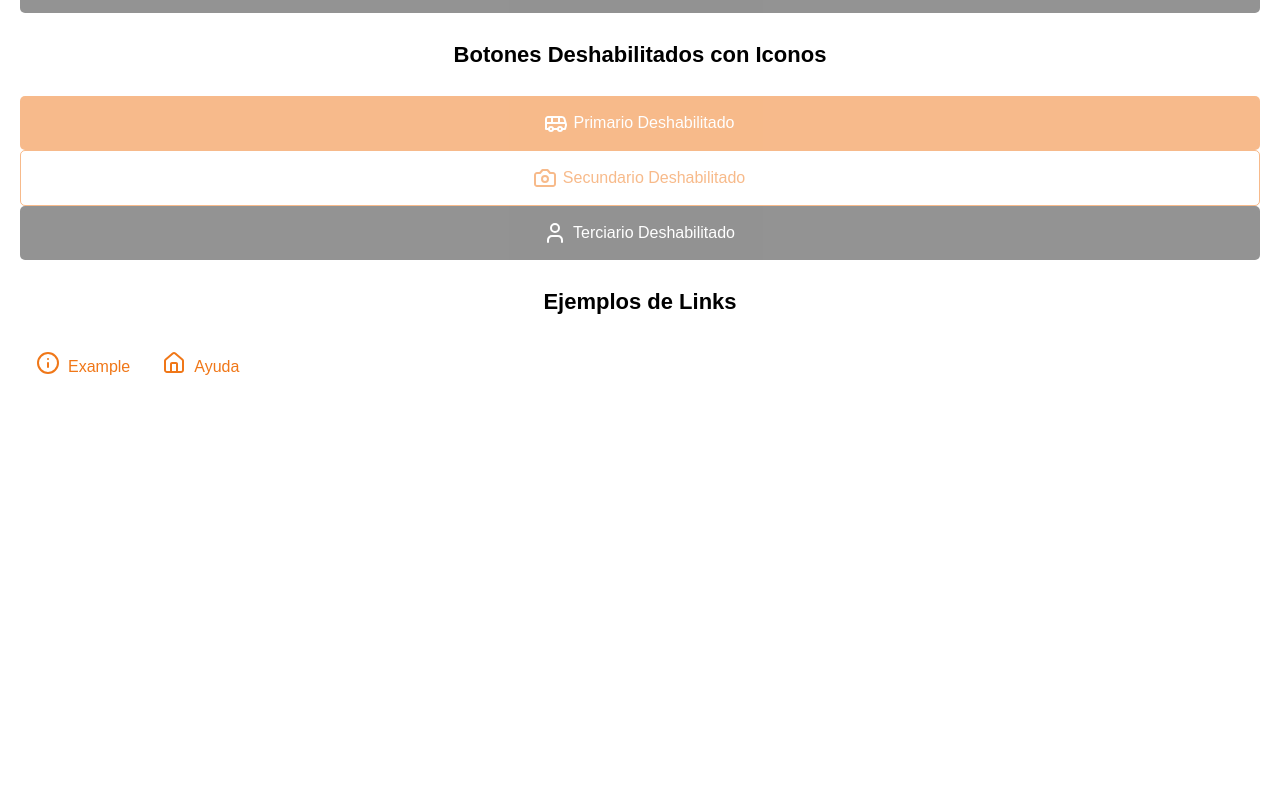
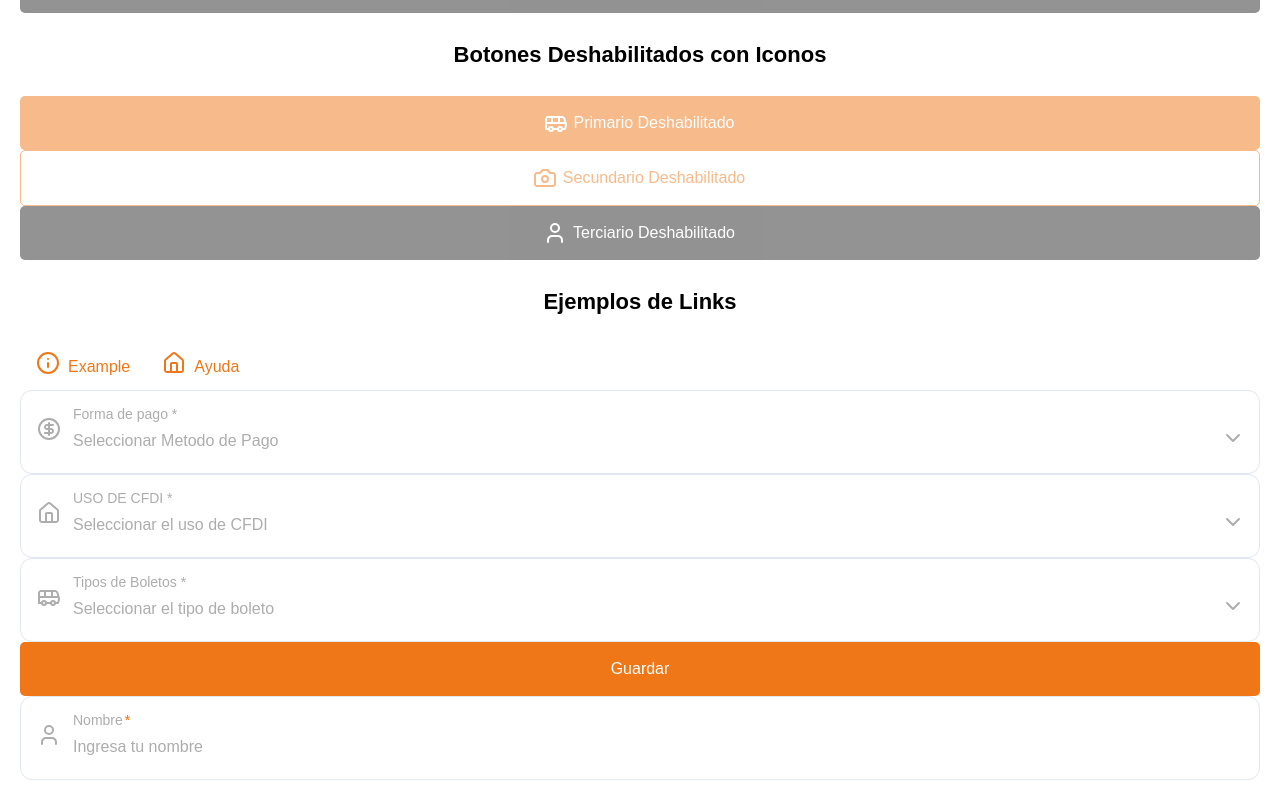
Before and after one commit to skibilling/SkibilingFront, an Angular app: page / in a window 1280 px wide. Shown: the part 772-1572 px from the top of the page. Before the commit the page ends 1182 px from the top, so only its background shows below. Built offline with nearby package versions, Linux system fonts and the light colour scheme.

Commit message:
select-fieldInput-field components

```diff
--- /dev/null
+++ b/src/app/components/atoms/input-field/input-field.component.css
@@ -0,0 +1,71 @@
+.input-field-container {
+    display: flex;
+    align-items: center;
+    gap: 12px;
+    width: 100%;
+    padding: 16px;
+    background: #FFFFFF;
+    border: 1px solid #E2E8F0;
+    border-radius: 12px;
+  }
+
+  .icon-wrapper {
+    display: flex;
+    align-items: center;
+    justify-content: center;
+    min-width: 24px;
+    height: 24px;
+  }
+
+  .content-wrapper {
+    flex: 1;
+    display: flex;
+    flex-direction: column;
+    gap: 4px;
+  }
+
+  .field-label {
+    font-size: 14px;
+    color: #ADADAD;
+    font-weight: 400;
+    line-height: 1;
+  }
+
+  .required {
+    color: #FF6B00;
+    margin-left: 2px;
+  }
+
+  .input-wrapper {
+    position: relative;
+    width: 100%;
+    display: flex;
+    align-items: center;
+  }
+
+  input {
+    width: 100%;
+    padding: 4px 0;
+    border: none;
+    background: transparent;
+    font-size: 16px;
+    color: #ADADAD;
+    outline: none;
+    line-height: 1.5;
+  }
+
+  input::placeholder {
+    color: #ADADAD;
+  }
+  span{
+    color: #ADADAD;
+  }
+  /* Estilos cuando hay valor seleccionado */
+  .has-selection .field-label {
+    color: #f07718;
+  }
+
+  .has-selection input {
+    color: #f07718;
+    font-weight: 500;
+  }
--- /dev/null
+++ b/src/app/components/atoms/input-field/input-field.component.html
@@ -0,0 +1,27 @@
+<div class="input-field-container" [class.has-selection]="value">
+    <div class="icon-wrapper">
+      <app-svg-icon
+        [icon]="icon"
+        [color]="value ? '#f07718' : '#ADADAD'"
+        width="24px"
+        height="24px">
+      </app-svg-icon>
+    </div>
+
+    <div class="content-wrapper">
+      <label class="field-label">
+        {{ label }}<span class="required" *ngIf="required">*</span>
+      </label>
+
+      <div class="input-wrapper">
+        <input
+          [type]="type"
+          [placeholder]="placeholder"
+          [required]="required"
+          [value]="value"
+          (input)="onInputChange($event)"
+          (focus)="onInputFocus()"
+          (blur)="onInputBlur()">
+      </div>
+    </div>
+  </div>
--- /dev/null
+++ b/src/app/components/atoms/input-field/input-field.component.ts
@@ -0,0 +1,38 @@
+import { Component, Input, Output, EventEmitter } from '@angular/core';
+import { CommonModule } from '@angular/common';
+import { FormsModule } from '@angular/forms';
+import { SvgIconComponent } from '../svg-icon/svg-icon.component';
+
+@Component({
+  selector: 'app-input-field',
+  standalone: true,
+  imports: [CommonModule, FormsModule, SvgIconComponent],
+  templateUrl: './input-field.component.html',
+  styleUrls: ['./input-field.component.css']
+})
+export class InputFieldComponent {
+  @Input() label: string = '';
+  @Input() placeholder: string = '';
+  @Input() icon: string = '';
+  @Input() type: string = 'text';
+  @Input() required: boolean = false;
+  @Input() value: string = '';
+
+  @Output() valueChange = new EventEmitter<string>();
+
+  isFocused: boolean = false;
+
+  onInputFocus(): void {
+    this.isFocused = true;
+  }
+
+  onInputBlur(): void {
+    this.isFocused = false;
+  }
+
+  onInputChange(event: Event): void {
+    const input = event.target as HTMLInputElement;
+    this.value = input.value;
+    this.valueChange.emit(this.value);
+  }
+}
--- a/src/app/components/atoms/select-field/select-field.component.css
+++ b/src/app/components/atoms/select-field/select-field.component.css
@@ -0,0 +1,116 @@
+.select-field-container {
+  display: flex;
+  align-items: center;
+  gap: 12px;
+  width: 100%;
+  padding: 16px;
+  background: #FFFFFF;
+  border: 1px solid #E2E8F0;
+  border-radius: 12px;
+}
+
+.icon-wrapper {
+  display: flex;
+  align-items: center;
+  justify-content: center;
+  min-width: 24px;
+  height: 24px;
+}
+
+.icon-wrapper img {
+  width: 24px;
+  height: 24px;
+}
+
+.content-wrapper {
+  flex: 1;
+  display: flex;
+  flex-direction: column;
+  gap: 4px;
+}
+
+/* Estilos por defecto (sin selección) */
+.field-label {
+  font-size: 14px;
+  color: #ADADAD;
+  font-weight: 400;
+  line-height: 1;
+}
+
+.required {
+  color: #FF6B00;
+  margin-left: 2px;
+}
+
+.select-wrapper {
+  position: relative;
+  width: 100%;
+  display: flex;
+  align-items: center;
+}
+
+select {
+  width: 100%;
+  padding: 4px 0;
+  border: none;
+  background: transparent;
+  font-size: 16px;
+  color: #ADADAD;
+  cursor: pointer;
+  appearance: none;
+  -webkit-appearance: none;
+  -moz-appearance: none;
+  line-height: 1.5;
+}
+
+select:focus {
+  outline: none;
+}
+
+/* Estilos cuando hay valor seleccionado */
+.has-selection .field-label {
+  color: #FF6B00;
+}
+
+.has-selection select {
+  color: #FF6B00;
+  font-weight: 500;
+}
+
+/* Estilos para las opciones del select */
+select option {
+  color: #2D3748;
+  background: white;
+  padding: 12px 16px;
+  font-size: 16px;
+  border-bottom: 1px solid #E2E8F0;
+}
+
+select option:hover {
+  background-color: #F7FAFC;
+}
+
+select option:checked {
+  background-color: #FFF5E6;
+  color: #f07718;
+  font-weight: 500;
+}
+
+.chevron-icon {
+  position: absolute;
+  right: 0;
+  top: 50%;
+  transform: translateY(-50%);
+  width: 20px;
+  height: 20px;
+  display: flex;
+  align-items: center;
+  justify-content: center;
+  pointer-events: none;
+}
+
+.chevron-icon img {
+  width: 24px;
+  height: 24px;
+  transition: transform 0.2s ease;
+}
--- a/src/app/components/atoms/select-field/select-field.component.html
+++ b/src/app/components/atoms/select-field/select-field.component.html
@@ -1 +1,31 @@
-<p>select-field works!</p>
+<div class="select-field-container" [class.has-selection]="selectedValue">
+  <div class="icon-wrapper">
+    <app-svg-icon
+      [icon]="icon"
+      [color]="selectedValue ? '#FF6B00' : '#ADADAD'"
+      width="24px"
+      height="24px">
+    </app-svg-icon>
+  </div>
+  <div class="content-wrapper">
+    <label class="field-label">
+      {{ label }} <!---<span class="required" *ngIf="required">*</span>!--->
+    </label>
+    <div class="select-wrapper" (click)="toggleDropdown()">
+      <select
+        [(ngModel)]="selectedValue"
+        [class.has-value]="selectedValue">
+        <option value="" disabled selected hidden>{{ placeholder }}</option>
+        <option *ngFor="let opt of options" [value]="opt.value">{{ opt.label }}</option>
+      </select>
+      <div class="chevron-icon">
+        <app-svg-icon
+          [icon]="isDropdownOpen ? 'ChevronUp.svg' : 'ChevronDown.svg'"
+          [color]="selectedValue ? '#f07718' : '#ADADAD'"
+          width="24px"
+          height="24px">
+        </app-svg-icon>
+      </div>
+    </div>
+  </div>
+</div>
--- a/src/app/components/atoms/select-field/select-field.component.ts
+++ b/src/app/components/atoms/select-field/select-field.component.ts
@@ -1,11 +1,77 @@
-import { Component } from '@angular/core';
+import { Component, Input, Output, EventEmitter, HostListener } from '@angular/core';
+import { CommonModule } from '@angular/common';
+import { FormsModule } from '@angular/forms';
+import { SvgIconComponent } from '../svg-icon/svg-icon.component';
+
+export interface Option{
+  label: string;
+  value: string;
+}
 
 @Component({
   selector: 'app-select-field',
-  imports: [],
   templateUrl: './select-field.component.html',
-  styleUrl: './select-field.component.css'
+  styleUrls: ['./select-field.component.css'],
+  standalone: true,
+  imports: [CommonModule, FormsModule, SvgIconComponent]
 })
 export class SelectFieldComponent {
+  @Input() label: string = 'Tipo de servicio';
+  @Input() placeholder: string = 'Seleccionar';
+  @Input() icon: string = '';
+  @Input() options: Option[] = [];
+  @Input() required: boolean = true;
+  @Input() initialValue: string = '';
 
+  @Output() selectionChange = new EventEmitter<{value: string, label: string}>();
+  @Output() selectedValueChange = new EventEmitter<string>();
+  isRequired: boolean = this.required;
+  selectedValue: string = '';
+  isDropdownOpen: boolean = false;
+
+  ngOnInit() {
+    if (this.initialValue) {
+      this.selectedValue = this.initialValue;
+    }
+  }
+
+  @HostListener('document:click', ['$event'])
+  onDocumentClick(event: MouseEvent) {
+    // Cerrar el dropdown cuando se hace clic fuera del componente
+    const target = event.target as HTMLElement;
+    if (!target.closest('.select-field-container')) {
+      this.isDropdownOpen = false;
+    }
+  }
+
+  toggleDropdown() {
+    this.isDropdownOpen = !this.isDropdownOpen;
+  }
+
+  onSelectionChange(value: string) {
+    this.selectedValue = value;
+    this.isDropdownOpen = false;
+    const selectedOption = this.options.find(opt => opt.value === value);
+    if (selectedOption) {
+      this.selectionChange.emit({
+        value: selectedOption.value,
+        label: selectedOption.label
+      });
+    }
+  }
+
+  // Método para validar si el campo está completo
+  isValid(): boolean {
+    if (this.required) {
+      return this.selectedValue !== '';
+    }
+    return true;
+  }
+
+  // Método para obtener el valor seleccionado
+  getValue(): {value: string, label: string} | null {
+    if (!this.selectedValue) return null;
+    const selectedOption = this.options.find(opt => opt.value === this.selectedValue);
+    return selectedOption || null;
+  }
 }
--- a/src/app/components/pages/tickets-page/tickets-page.component.html
+++ b/src/app/components/pages/tickets-page/tickets-page.component.html
@@ -152,4 +152,42 @@
   <app-link text="Example" icon="Info.svg" href="#"> </app-link>
 
   <app-link text="Ayuda" icon="House.svg" [routerLink]="['/help']"> </app-link>
+
+
+  <app-select-field
+  label="Forma de pago *"
+  placeholder="Seleccionar Metodo de Pago"
+  [options]="paymentMethodOptions"
+  icon="CircleDollarSign.svg"
+
+></app-select-field>
+
+<app-select-field
+  label="USO DE CFDI *"
+  placeholder="Seleccionar el uso de CFDI"
+  [options]="CFDIUsesOptions"
+  icon="House.svg"
+></app-select-field>
+
+<app-select-field
+  label="Tipos de Boletos *"
+  placeholder="Seleccionar el tipo de boleto"
+  [options]="ticketTypeOptions"
+  icon="Bus.svg"
+></app-select-field>
+
+<app-custom-button
+  type="primary"
+  text="Guardar"
+  (buttonClick)="getForms()"
+>
+</app-custom-button>
+
+<app-input-field
+  label="Nombre"
+  placeholder="Ingresa tu nombre"
+  icon="User.svg"
+  [required]="true">
+</app-input-field>
+
 </div>
--- a/src/app/components/pages/tickets-page/tickets-page.component.ts
+++ b/src/app/components/pages/tickets-page/tickets-page.component.ts
@@ -1,4 +1,4 @@
-import { Component } from '@angular/core';
+import { Component, ViewChild, ViewChildren, QueryList } from '@angular/core';
 import { RouterLink } from '@angular/router';
 import { CommonModule } from '@angular/common';
 import {
@@ -12,7 +12,8 @@ import {
 import { CustomButtonComponent } from '../../atoms/custom-button/custom-button.component';
 import { DividerComponent } from '../../atoms/divider/divider.component';
 import { LinkComponent } from '../../atoms/link/link.component';
-
+import { SelectFieldComponent } from '../../atoms/select-field/select-field.component';
+import { InputFieldComponent } from '../../atoms/input-field/input-field.component';
 @Component({
   selector: 'app-tickets-page',
   standalone: true,
@@ -24,6 +25,8 @@ import { LinkComponent } from '../../atoms/link/link.component';
     CustomButtonComponent,
     DividerComponent,
     LinkComponent,
+    SelectFieldComponent,
+    InputFieldComponent
   ],
   templateUrl: './tickets-page.component.html',
   styleUrl: './tickets-page.component.css',
@@ -43,7 +46,21 @@ export class TicketsPageComponent {
     { code: 'TOKEN', price: '$100.00', selected: false },
     { code: 'TOKEN', price: '$100.00', selected: false },
   ];
-
+  CFDIUsesOptions = [
+    { value: 'G01', label: 'Adquisición de mercancías' },
+    { value: 'G02', label: 'Devoluciones, descuentos o bonificaciones' },
+    { value: 'G03', label: 'Gastos en general' }
+  ]
+  ticketTypeOptions = [
+    { value: 'trips', label: 'Autobuses'},
+    { value: 'delivery', label: 'Paqueteria' },
+    { value: 'food',label: 'Comida'},
+  ]
+  paymentMethodOptions = [
+    { value: '01', label: 'Efectivo' },
+    { value: '02', label: 'Cheque nominativo' },
+    { value: '03', label: 'Transferencia electrónica de fondos' },
+    { value: '04', label: 'Tarjeta de crédito' }]
   onTicketSelection(event: { ticket: Ticket; selected: boolean }): void {
     console.log(
       `Ticket ${event.ticket.code} selection changed to ${event.selected}`
```
